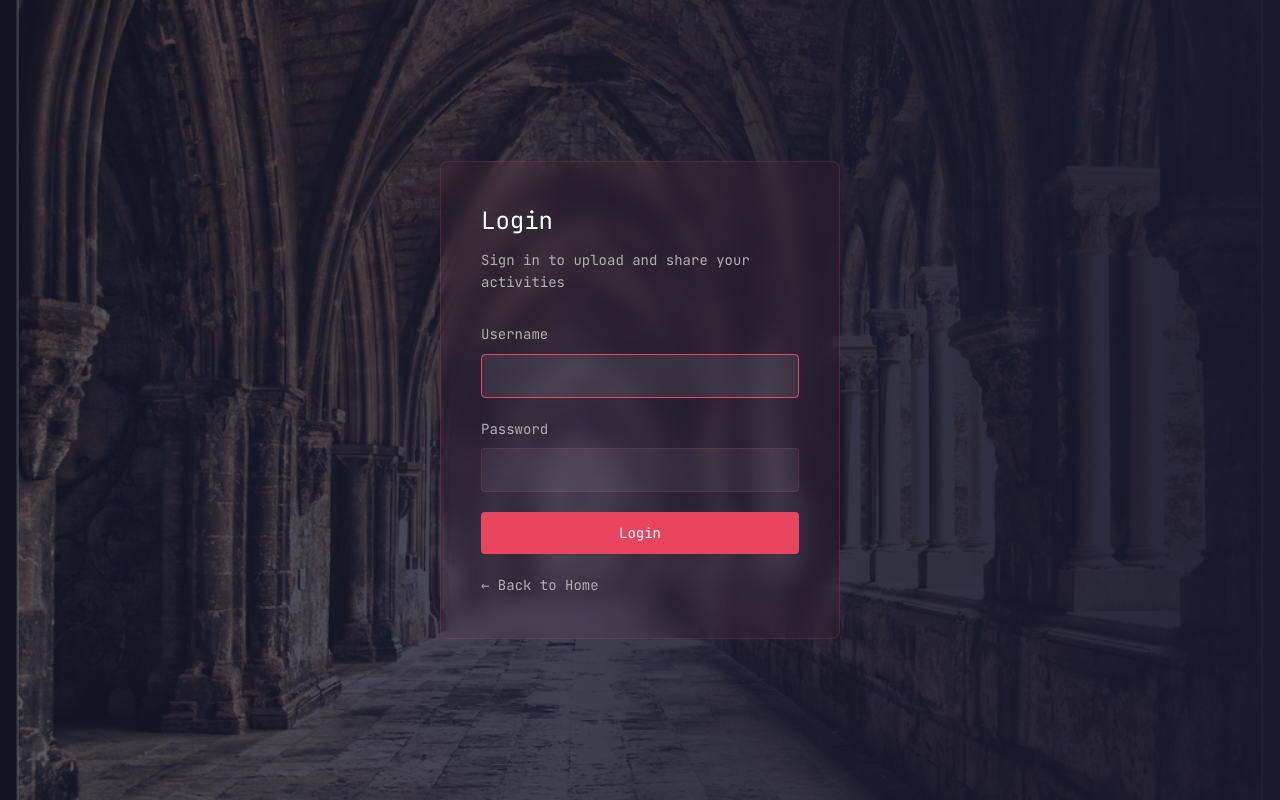
After one commit to ekvale/erickvale, a Django app: page /login/ in a window 1280 px wide. The commit adds this page. Run offline with Django 4.2, Linux system fonts and the light colour scheme; some libraries are stand-ins or nearby versions.

Commit message:
Add login functionality with dedicated login page and navbar button

```diff
--- a/erickvale/templates/erickvale/homepage.html
+++ b/erickvale/templates/erickvale/homepage.html
@@ -394,6 +394,11 @@
                 <a href="{% url 'homepage' %}">Home</a>
                 <a href="{% url 'activity_media:list' %}">Media Gallery</a>
                 <a href="{% url 'about' %}">About</a>
+                {% if user.is_authenticated %}
+                    <a href="{% url 'logout' %}">Logout</a>
+                {% else %}
+                    <a href="{% url 'login' %}">Login</a>
+                {% endif %}
             </nav>
         </div>
     </div>
--- /dev/null
+++ b/erickvale/templates/erickvale/login.html
@@ -0,0 +1,213 @@
+<!DOCTYPE html>
+<html lang="en">
+<head>
+    <meta charset="UTF-8">
+    <meta name="viewport" content="width=device-width, initial-scale=1.0">
+    <title>Login - eric kvale</title>
+    {% load static %}
+    <link rel="preconnect" href="https://fonts.googleapis.com">
+    <link rel="preconnect" href="https://fonts.gstatic.com" crossorigin>
+    <link href="https://fonts.googleapis.com/css2?family=JetBrains+Mono:wght@300;400;500;600;700&family=Inter:wght@300;400;500;600&display=swap" rel="stylesheet">
+    <style>
+        * {
+            margin: 0;
+            padding: 0;
+            box-sizing: border-box;
+        }
+
+        :root {
+            --bg: #1a1a2e;
+            --bg-secondary: #16213e;
+            --bg-card: rgba(233, 69, 96, 0.05);
+            --text: #ffffff;
+            --text-secondary: #b0b0b0;
+            --text-light: #808080;
+            --border: rgba(233, 69, 96, 0.2);
+            --accent: #e94560;
+            --accent-hover: #ff5c7a;
+            --hover: rgba(233, 69, 96, 0.1);
+        }
+
+        body {
+            font-family: 'JetBrains Mono', 'Consolas', 'Monaco', 'Courier New', monospace, -apple-system, BlinkMacSystemFont, 'Segoe UI', sans-serif;
+            background: var(--bg);
+            background-image:
+                linear-gradient(to right, rgba(26, 26, 46, 0.7) 0%, rgba(26, 26, 46, 0.85) 50%, rgba(26, 26, 46, 0.95) 100%),
+                url('{% static "erickvale/images/cathederal_hall.jpg" %}');
+            background-size: cover;
+            background-position: center left;
+            background-repeat: no-repeat;
+            background-attachment: fixed;
+            color: var(--text);
+            line-height: 1.6;
+            font-size: 16px;
+            -webkit-font-smoothing: antialiased;
+            -moz-osx-font-smoothing: grayscale;
+            min-height: 100vh;
+            display: flex;
+            align-items: center;
+            justify-content: center;
+            padding: 20px;
+        }
+
+        .login-container {
+            background: var(--bg-card);
+            backdrop-filter: blur(10px);
+            border: 1px solid var(--border);
+            border-radius: 8px;
+            padding: 40px;
+            max-width: 400px;
+            width: 100%;
+        }
+
+        .login-container h1 {
+            font-size: 24px;
+            font-weight: 400;
+            margin-bottom: 8px;
+            color: var(--text);
+        }
+
+        .login-container p {
+            color: var(--text-secondary);
+            font-size: 14px;
+            margin-bottom: 30px;
+        }
+
+        .form-group {
+            margin-bottom: 20px;
+        }
+
+        .form-group label {
+            display: block;
+            margin-bottom: 8px;
+            color: var(--text-secondary);
+            font-size: 14px;
+        }
+
+        .form-group input {
+            width: 100%;
+            padding: 12px;
+            background: rgba(255, 255, 255, 0.05);
+            border: 1px solid var(--border);
+            border-radius: 4px;
+            color: var(--text);
+            font-family: inherit;
+            font-size: 14px;
+        }
+
+        .form-group input:focus {
+            outline: none;
+            border-color: var(--accent);
+            background: rgba(255, 255, 255, 0.08);
+        }
+
+        .form-group input::placeholder {
+            color: var(--text-light);
+        }
+
+        .errorlist {
+            list-style: none;
+            color: var(--accent);
+            font-size: 12px;
+            margin-top: 5px;
+        }
+
+        .btn {
+            width: 100%;
+            padding: 12px;
+            background: var(--accent);
+            border: none;
+            border-radius: 4px;
+            color: white;
+            font-family: inherit;
+            font-size: 14px;
+            cursor: pointer;
+            transition: background 0.2s ease;
+        }
+
+        .btn:hover {
+            background: var(--accent-hover);
+        }
+
+        .back-link {
+            display: inline-block;
+            margin-top: 20px;
+            color: var(--text-secondary);
+            text-decoration: none;
+            font-size: 14px;
+            transition: color 0.2s ease;
+        }
+
+        .back-link:hover {
+            color: var(--accent);
+        }
+
+        .messages {
+            margin-bottom: 20px;
+        }
+
+        .messages .error {
+            background: rgba(233, 69, 96, 0.2);
+            border: 1px solid var(--accent);
+            color: var(--accent);
+            padding: 12px;
+            border-radius: 4px;
+            font-size: 14px;
+        }
+    </style>
+</head>
+<body>
+    <div class="login-container">
+        <h1>Login</h1>
+        <p>Sign in to upload and share your activities</p>
+
+        {% if messages %}
+            <div class="messages">
+                {% for message in messages %}
+                    <div class="{{ message.tags }}">{{ message }}</div>
+                {% endfor %}
+            </div>
+        {% endif %}
+
+        <form method="post">
+            {% csrf_token %}
+
+            <div class="form-group">
+                <label for="{{ form.username.id_for_label }}">Username</label>
+                {{ form.username }}
+                {% if form.username.errors %}
+                    <ul class="errorlist">
+                        {% for error in form.username.errors %}
+                            <li>{{ error }}</li>
+                        {% endfor %}
+                    </ul>
+                {% endif %}
+            </div>
+
+            <div class="form-group">
+                <label for="{{ form.password.id_for_label }}">Password</label>
+                {{ form.password }}
+                {% if form.password.errors %}
+                    <ul class="errorlist">
+                        {% for error in form.password.errors %}
+                            <li>{{ error }}</li>
+                        {% endfor %}
+                    </ul>
+                {% endif %}
+            </div>
+
+            {% if form.non_field_errors %}
+                <ul class="errorlist">
+                    {% for error in form.non_field_errors %}
+                        <li>{{ error }}</li>
+                    {% endfor %}
+                </ul>
+            {% endif %}
+
+            <button type="submit" class="btn">Login</button>
+        </form>
+
+        <a href="{% url 'homepage' %}" class="back-link">← Back to Home</a>
+    </div>
+</body>
+</html>
--- a/erickvale/urls.py
+++ b/erickvale/urls.py
@@ -18,7 +18,7 @@ from django.contrib import admin
 from django.urls import path, include
 from django.conf import settings
 from django.conf.urls.static import static
-from .views import homepage, about
+from .views import homepage, about, login_view, logout_view
 
 urlpatterns = [
     path('admin/', admin.site.urls),
@@ -30,6 +30,8 @@ urlpatterns = [
     path('apps/mango-market/', include('mango_market.urls')),
     path('apps/activity-media/', include('activity_media.urls')),
     path('ckeditor/', include('ckeditor_uploader.urls')),
+    path('login/', login_view, name='login'),
+    path('logout/', logout_view, name='logout'),
     path('about/', about, name='about'),
     path('', homepage, name='homepage'),
 ]
--- a/erickvale/views.py
+++ b/erickvale/views.py
@@ -1,4 +1,7 @@
-from django.shortcuts import render
+from django.shortcuts import render, redirect
+from django.contrib.auth import login, logout
+from django.contrib.auth.forms import AuthenticationForm
+from django.contrib import messages
 from datetime import datetime
 from .models import FeaturedApp
 
@@ -59,3 +62,30 @@ def homepage(request):
 def about(request):
     """About page view."""
     return render(request, 'erickvale/about.html')
+
+
+def login_view(request):
+    """User login view."""
+    if request.user.is_authenticated:
+        return redirect('homepage')
+
+    if request.method == 'POST':
+        form = AuthenticationForm(request, data=request.POST)
+        if form.is_valid():
+            user = form.get_user()
+            login(request, user)
+            messages.success(request, f'Welcome back, {user.username}!')
+            # Redirect to next page or homepage
+            next_url = request.GET.get('next', 'homepage')
+            return redirect(next_url)
+    else:
+        form = AuthenticationForm()
+
+    return render(request, 'erickvale/login.html', {'form': form})
+
+
+def logout_view(request):
+    """User logout view."""
+    logout(request)
+    messages.success(request, 'You have been logged out successfully.')
+    return redirect('homepage')
```
